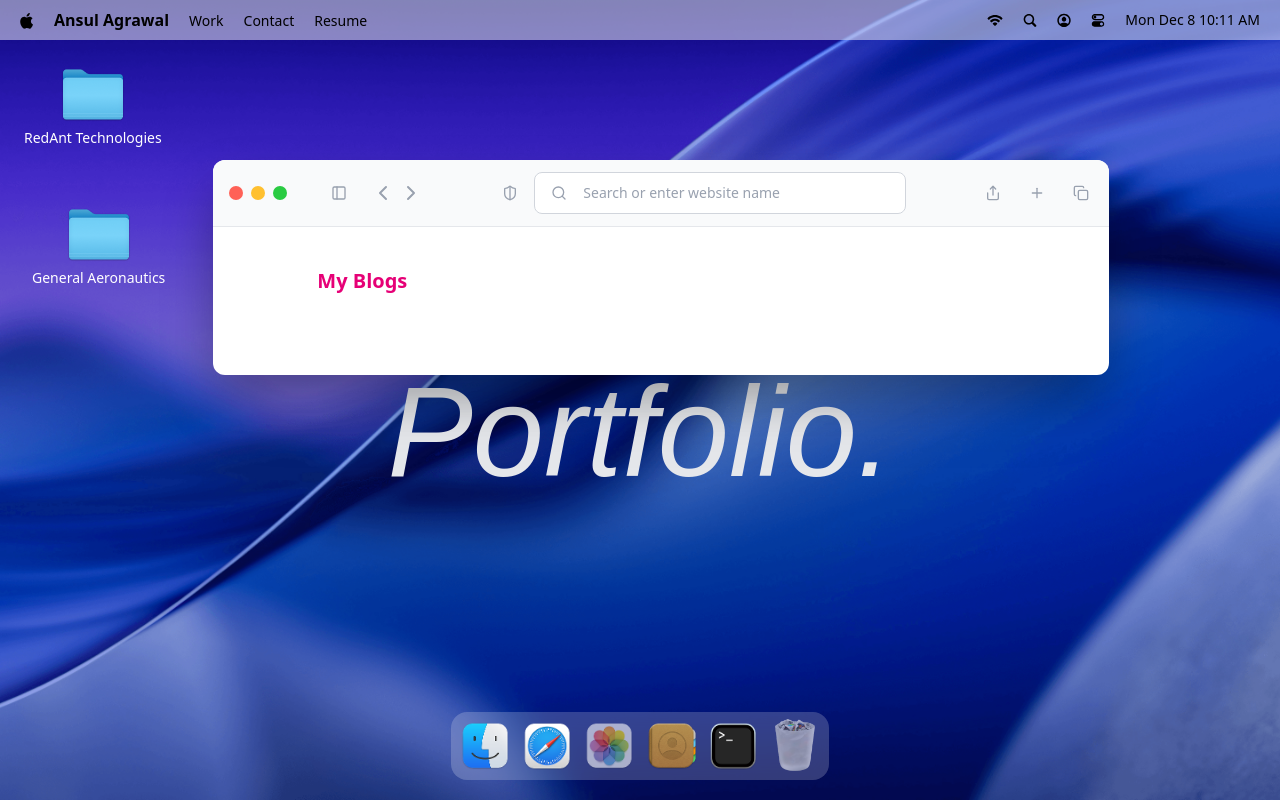
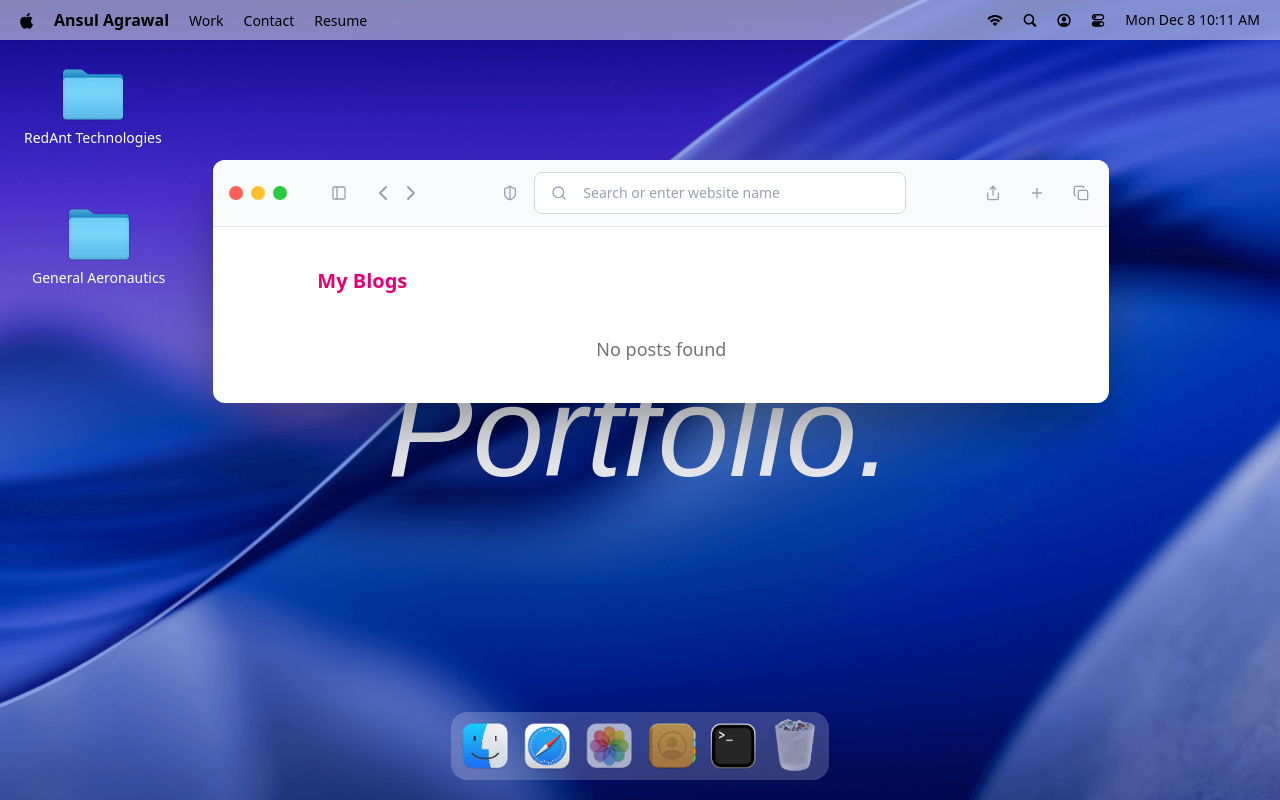
Before and after one commit to ansulagrawal/portfolio-v4, a React (Vite) app: page / in a window 1280 px wide. Both pictures are taken after a click on the button 547 px from the left and 746 px from the top of the page. Built offline with nearby package versions, Linux system fonts and the light colour scheme; a web font is replaced by a local one.

Commit message:
fix: enhance Safari component with improved styling and conditional rendering
- Updated input field styling for better visual consistency.
- Added conditional rendering to display a message when no blog posts are found, improving user experience.

```diff
--- a/src/windows/Safari.jsx
+++ b/src/windows/Safari.jsx
@@ -35,7 +35,7 @@ function Safari() {
             <input
               type="text"
               placeholder="Search or enter website name"
-              className="flex-1"
+              className="flex-1 text-sm outline-none bg-transparent"
             />
           </div>
         </div>
@@ -50,7 +50,8 @@ function Safari() {
         <h2>My Blogs</h2>
 
         <div className="space-y-8">
-          {blogPosts.map(({ id, date, title, image, link }) => (
+          {blogPosts.length > 0 ? (
+            blogPosts.map(({ id, date, title, image, link }) => (
               <div className="blog-post" key={id}>
                 <div className="col-span-2">
                   <img src={image} alt={title} />
@@ -64,7 +65,12 @@ function Safari() {
                   </a>
                 </div>
               </div>
-          ))}
+            ))
+          ) : (
+            <p className="text-lg text-neutral-500 text-center">
+              No posts found
+            </p>
+          )}
         </div>
       </div>
     </>
```
Lines whose indentation alone changed are shown as unchanged.
